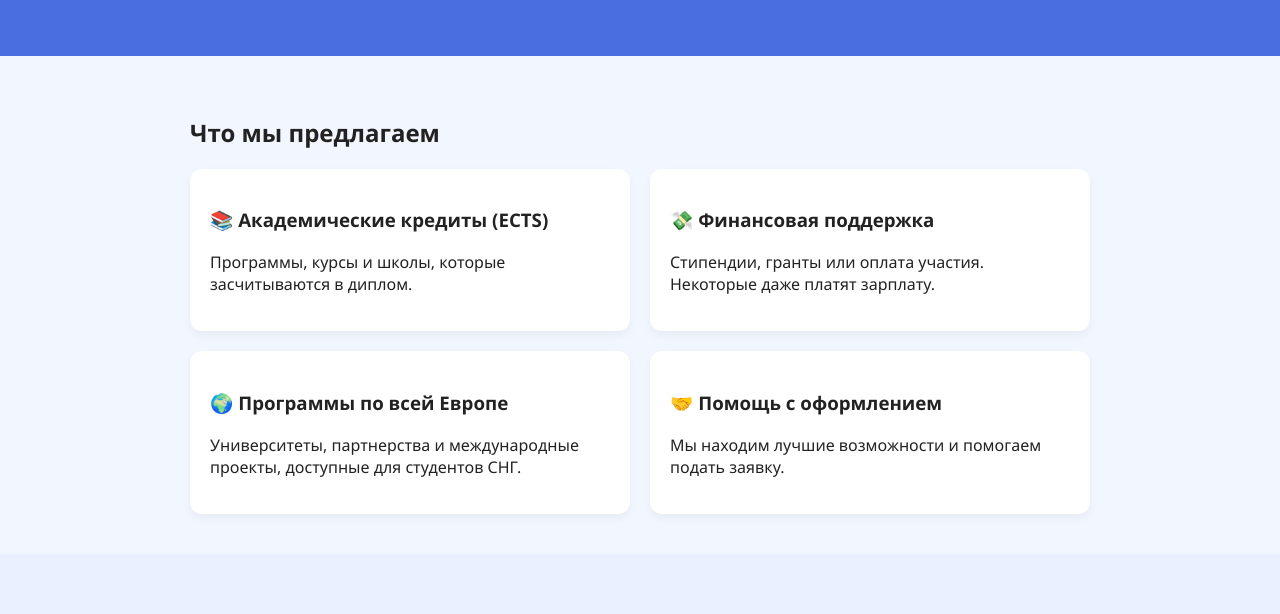
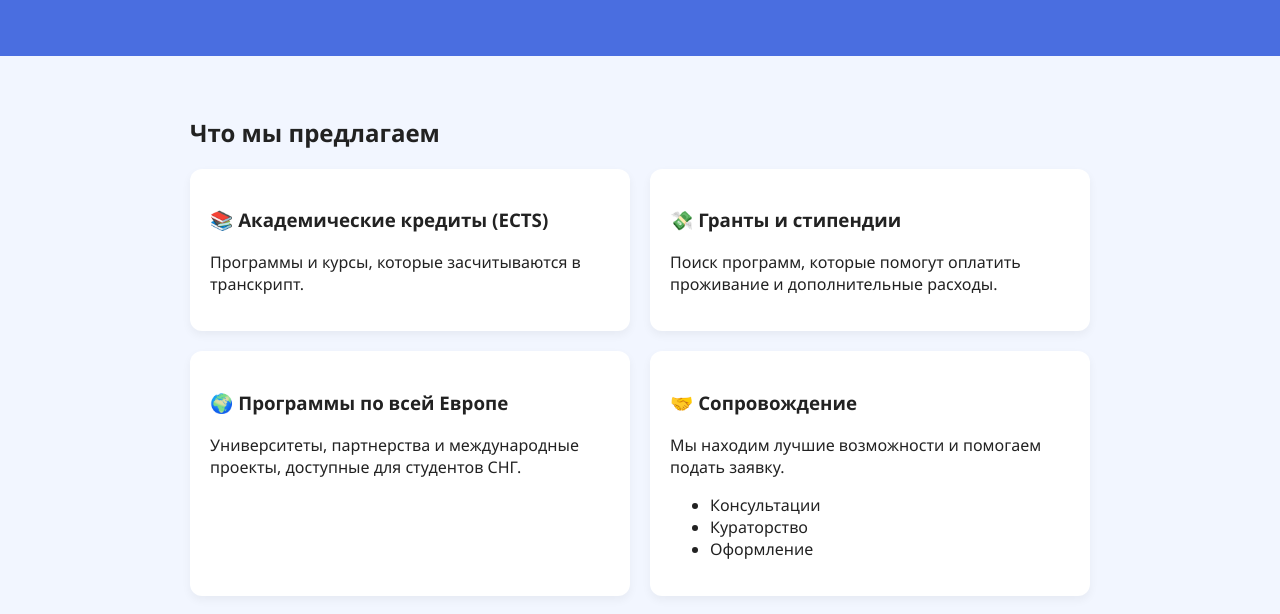
Before and after one commit to temirkhansmagulov/study-profit-website, a plain HTML site: page index.html in a window 1280 px wide. Shown: the part 154-768 px from the top of the page. Drawn offline with Linux system fonts and the light colour scheme.

Commit message:
Update index.html

```diff
--- a/index.html
+++ b/index.html
@@ -82,19 +82,24 @@
     <div class="benefits">
       <div class="benefit">
         <h3>📚 Академические кредиты (ECTS)</h3>
-        <p>Программы, курсы и школы, которые засчитываются в диплом.</p>
+        <p>Программы и курсы, которые засчитываются в транскрипт.</p>
       </div>
       <div class="benefit">
-        <h3>💸 Финансовая поддержка</h3>
-        <p>Стипендии, гранты или оплата участия. Некоторые даже платят зарплату.</p>
+        <h3>💸 Гранты и стипендии</h3>
+        <p>Поиск программ, которые помогут оплатить проживание и дополнительные расходы.</p>
       </div>
       <div class="benefit">
         <h3>🌍 Программы по всей Европе</h3>
         <p>Университеты, партнерства и международные проекты, доступные для студентов СНГ.</p>
       </div>
       <div class="benefit">
-        <h3>🤝 Помощь с оформлением</h3>
+        <h3>🤝 Сопровождение</h3>
         <p>Мы находим лучшие возможности и помогаем подать заявку.</p>
+          <ul>
+            <li>Консультации</li>
+            <li>Кураторство</li>
+            <li>Оформление</li>
+          </ul>
       </div>
     </div>
   </section>
```
